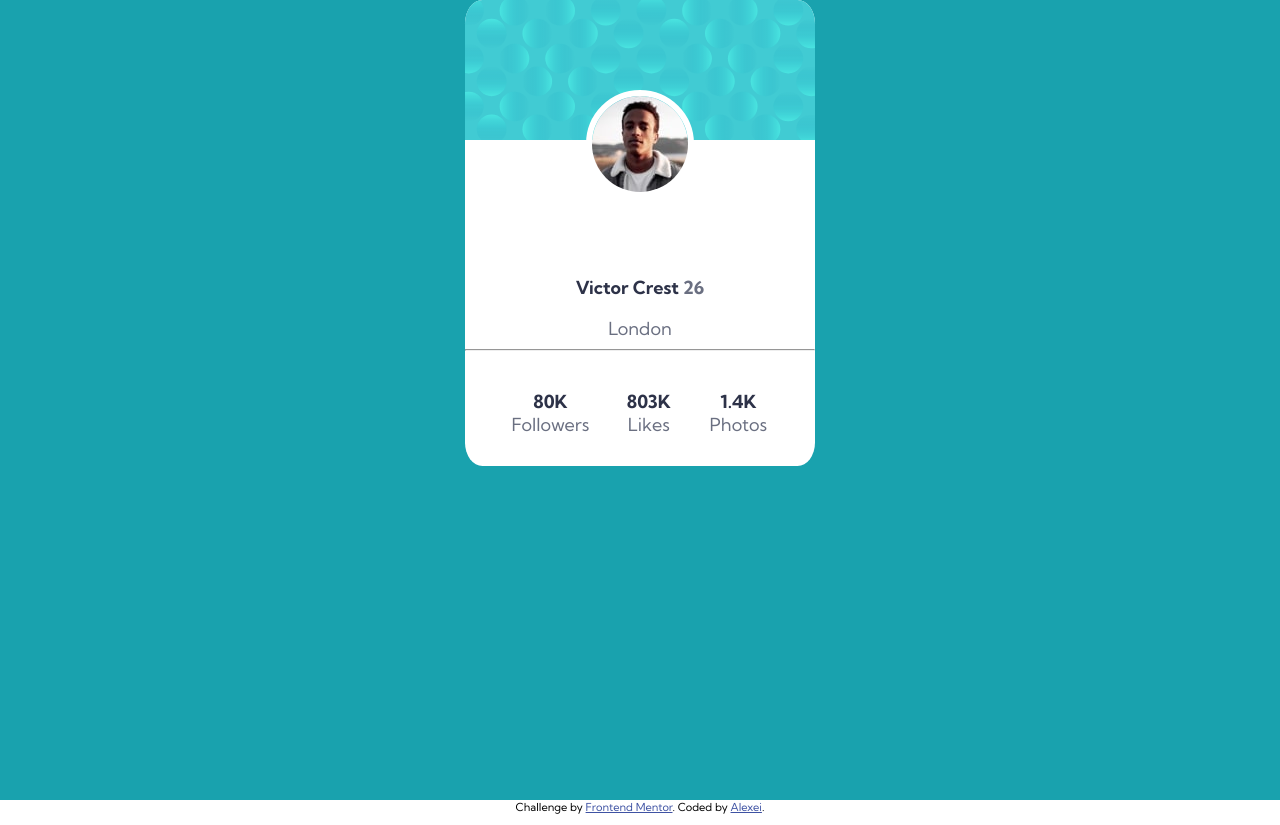
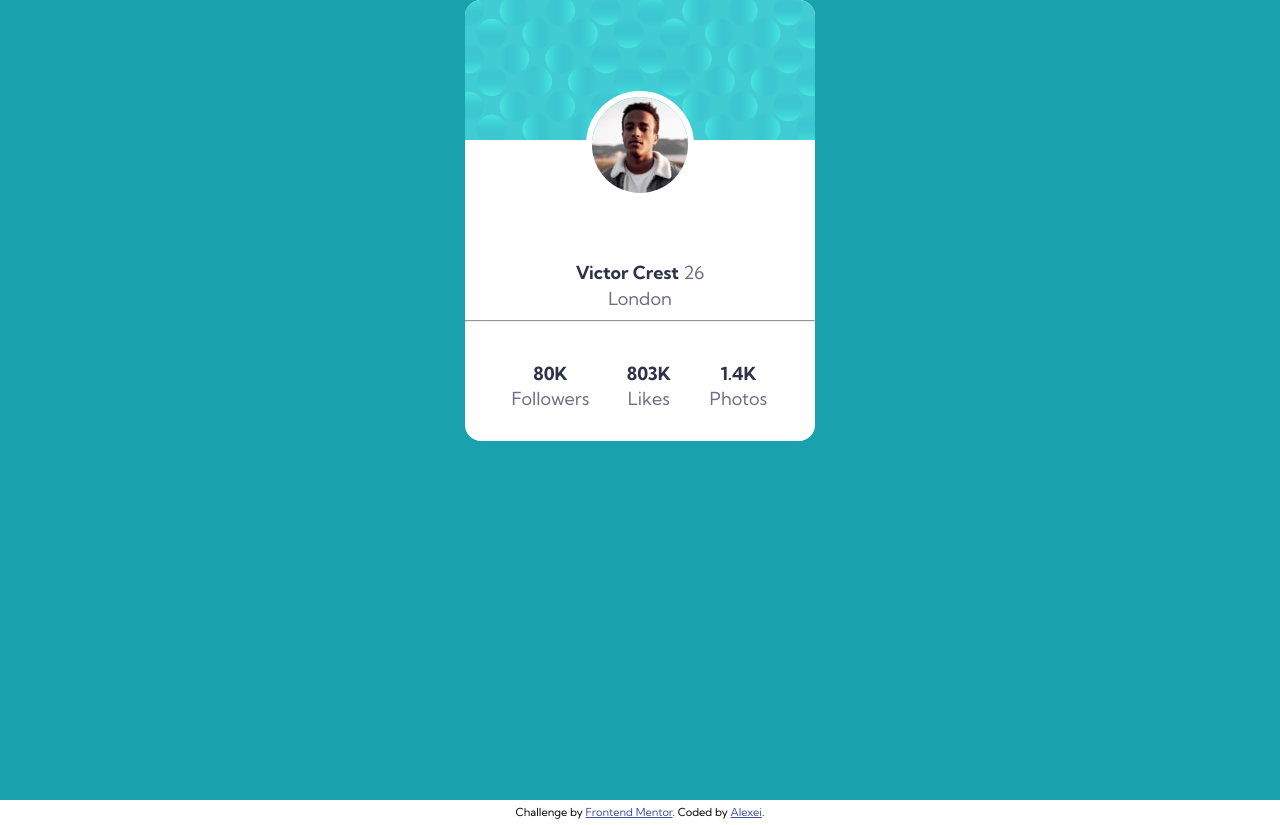
Before and after one commit to Batareika007/profile-card-component, a plain HTML site: page index.html in a window 1280 px wide. Drawn offline with Linux system fonts and the light colour scheme.

Commit message:
style card

```diff
--- a/index.html
+++ b/index.html
@@ -30,26 +30,33 @@
   <!-- top left image circle -->
   <img class="top_left_circle" src="images/bg-pattern-top.svg" alt="">
 
+  <!-- ======== person card ============= -->
   <div class="person_card">
 
     <img class="top_card_image" src="images/bg-pattern-card.svg" alt="">
+
+
     <img class="person_image" src="images/image-victor.jpg" alt="victor image">
-    <p class="person_name bold_text">Victor Crest <span class="regular_text"> 26</span></p>
+    <div>
+    <span class="person_name bold_text">Victor Crest</span>
+    <span class="regular_text"> 26</span>
+    </div>
+
     <span class="regular_text"> London</span>
     <hr>
 
     <div class="flexbox">
       <div class="regular_text">
        <span class="bold_text"> 80K</span>
-        Followers
+        <span>Followers</span>
       </div>
       <div class="regular_text">
        <span class="bold_text"> 803K</span>
-        Likes
+        <span> Likes </span>
       </div>
       <div class="regular_text">
         <span class="bold_text">1.4K</span>
-        Photos
+       <span> Photos</span>
       </div>
     </div>
   </div>
--- a/style/style.css
+++ b/style/style.css
@@ -3,6 +3,7 @@ body {
     font-family: 'Kumbh Sans',
     sans-serif;
     font-size: 18px;
+    line-height: 140%;
 }
 
 main{
@@ -25,13 +26,10 @@ hr{
 
 .regular_text{
    color: hsl(227, 10%, 46%);
+
 }
 
-
-
-
-
-/* background */
+/* ========== background ================ */
 
 .top_left_circle {
     position: relative;
@@ -44,26 +42,26 @@ hr{
     position: relative;
     left: 45%;
     top: -50%;
-     display: none;
+    display: none;
 }
 
 
-/* --------- person card -------- */
+/* =============== person card =============== */
 .person_card{
     margin: 0 auto;
     width: 350px;
-    /* height: 400px; */
     overflow:hidden;
-    border-radius: 5%;
+    border-radius: 16px;
     background-color: #fff;
     text-align: center;
     z-index: 2;
 }
 
 .person_image {
+    text-align: center;
+    position: relative;
     border-radius: 50%;
     border: solid white 6px;
-    position: relative;
     top: -55px;
 }
 
```
